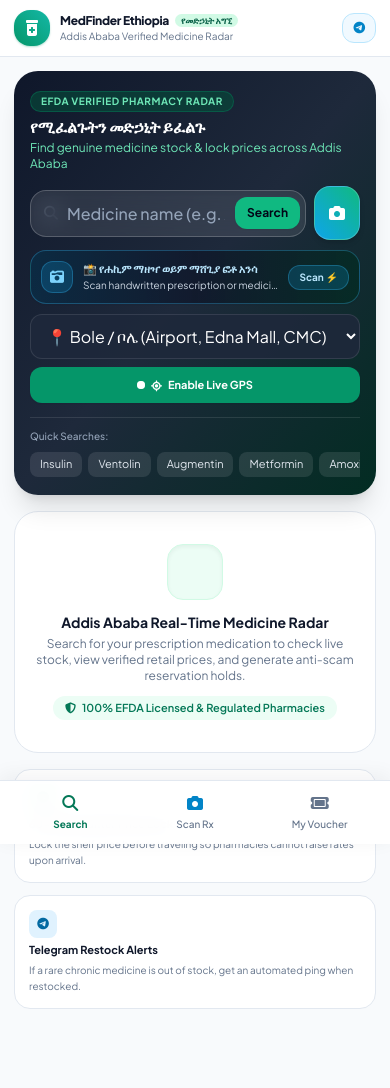
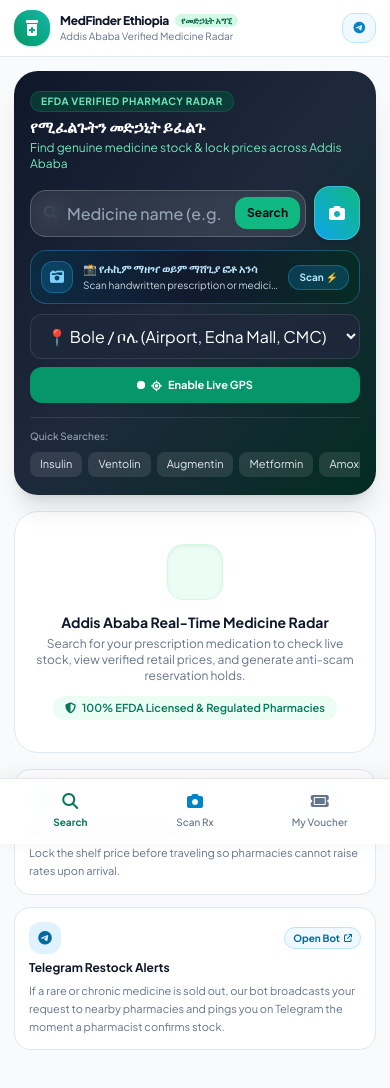
Before and after one commit to Henok9450/medfinder-ethiopia, a website: page public/find/index.html in a window 390 px wide. Before the commit the page ends 1023 px from the top, so only its background shows below. Drawn offline with nearby package versions, Linux system fonts and the light colour scheme; some icons are missing.

Commit message:
fix(ui): ensure bottom padding clearance above sticky mobile nav so Telegram Restock Alerts card is fully visible

```diff
--- a/public/find/index.html
+++ b/public/find/index.html
@@ -29,14 +29,14 @@
     .hide-scrollbar::-webkit-scrollbar { display: none; }
     .hide-scrollbar { -ms-overflow-style: none; scrollbar-width: none; }
     .safe-area-bottom {
-      padding-bottom: calc(0.5rem + env(safe-area-inset-bottom, 0px));
+      padding-bottom: calc(0.6rem + env(safe-area-inset-bottom, 0px)) !important;
     }
     .main-mobile-pad {
-      padding-bottom: calc(5.25rem + env(safe-area-inset-bottom, 0px));
+      padding-bottom: calc(6.25rem + env(safe-area-inset-bottom, 0px)) !important;
     }
     @media (min-width: 640px) {
       .main-mobile-pad {
-        padding-bottom: 1.5rem;
+        padding-bottom: 2rem !important;
       }
     }
     @media (max-width: 640px) {
@@ -98,7 +98,7 @@
   </div>
 
   <!-- MAIN PATIENT RADAR CONTAINER -->
-  <main class="max-w-xl mx-auto w-full px-3.5 sm:px-4 py-3.5 sm:py-4 space-y-4 flex-1 main-mobile-pad">
+  <main class="max-w-xl mx-auto w-full px-3.5 sm:px-4 pt-3.5 sm:pt-4 space-y-4 flex-1 main-mobile-pad">
 
     <!-- SEARCH HERO CARD -->
     <section class="bg-gradient-to-br from-slate-900 via-slate-800 to-emerald-950 rounded-3xl p-4 sm:p-5 text-white shadow-xl relative overflow-hidden space-y-3.5">
@@ -232,23 +232,32 @@
       </div>
     </div>
 
-    <!-- BENEFIT CARDS (ANTI-SCAM PRICE LOCK) -->
-    <section class="grid grid-cols-1 xs:grid-cols-2 sm:grid-cols-2 gap-3 text-xs">
-      <div class="p-3.5 bg-white rounded-2xl border border-slate-200 shadow-xs space-y-1">
-        <div class="w-7 h-7 rounded-lg bg-emerald-100 text-emerald-700 flex items-center justify-center text-xs font-bold mb-1">
-          <i class="fa-solid fa-clock"></i>
+    <!-- BENEFIT CARDS (ANTI-SCAM PRICE LOCK & TELEGRAM RESTOCK ALERTS) -->
+    <section class="grid grid-cols-1 sm:grid-cols-2 gap-3 text-xs">
+      <div onclick="focusSearchInput()" class="cursor-pointer p-3.5 bg-white hover:border-emerald-300 rounded-2xl border border-slate-200 shadow-xs space-y-1.5 active:scale-[0.99] transition">
+        <div class="flex items-center justify-between">
+          <div class="w-8 h-8 rounded-xl bg-emerald-100 text-emerald-700 flex items-center justify-center text-sm font-bold">
+            <i class="fa-solid fa-clock"></i>
+          </div>
+          <span class="text-[10px] font-bold text-emerald-700 bg-emerald-50 px-2 py-0.5 rounded-full border border-emerald-200">Anti-Gouging</span>
         </div>
-        <strong class="text-slate-900 block text-[11px]">60-Min Counter Price Lock</strong>
-        <p class="text-[10px] text-slate-500">Lock the shelf price before traveling so pharmacies cannot raise rates upon arrival.</p>
+        <strong class="text-slate-900 block text-xs">60-Min Counter Price Lock</strong>
+        <p class="text-[11px] text-slate-500 leading-relaxed">Lock the shelf price before traveling so pharmacies cannot raise rates upon arrival.</p>
       </div>
 
-      <div class="p-3.5 bg-white rounded-2xl border border-slate-200 shadow-xs space-y-1">
-        <div class="w-7 h-7 rounded-lg bg-sky-100 text-sky-700 flex items-center justify-center text-xs font-bold mb-1">
-          <i class="fa-brands fa-telegram"></i>
+      <a href="https://t.me/MedFinder_ET_bot" target="_blank" class="block p-3.5 bg-white hover:border-sky-300 rounded-2xl border border-slate-200 shadow-xs space-y-1.5 active:scale-[0.99] transition">
+        <div class="flex items-center justify-between">
+          <div class="w-8 h-8 rounded-xl bg-sky-100 text-sky-700 flex items-center justify-center text-sm font-bold">
+            <i class="fa-brands fa-telegram"></i>
+          </div>
+          <span class="text-[10px] font-bold text-sky-700 bg-sky-50 px-2 py-0.5 rounded-full border border-sky-200 flex items-center gap-1">
+            <span>Open Bot</span>
+            <i class="fa-solid fa-arrow-up-right-from-square text-[8px]"></i>
+          </span>
         </div>
-        <strong class="text-slate-900 block text-[11px]">Telegram Restock Alerts</strong>
-        <p class="text-[10px] text-slate-500">If a rare chronic medicine is out of stock, get an automated ping when restocked.</p>
-      </div>
+        <strong class="text-slate-900 block text-xs">Telegram Restock Alerts</strong>
+        <p class="text-[11px] text-slate-500 leading-relaxed">If a rare or chronic medicine is sold out, our bot broadcasts your request to nearby pharmacies and pings you on Telegram the moment a pharmacist confirms stock.</p>
+      </a>
     </section>
 
   </main>
```
Also changed, not shown: public/miniapp.html (+2 -2 lines), public/pharmacy/index.html (+3 -3 lines).
